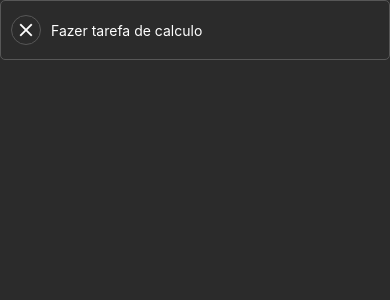
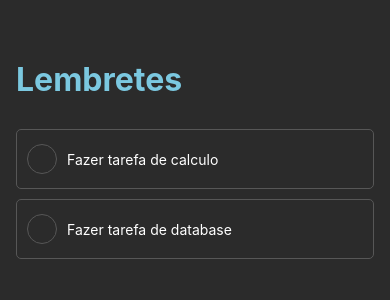
Before and after one commit to CarlosHenr1que/reminder, a React Native app: screen / in a window 390 px wide. Shown: the top 300 px of the page. Built offline with nearby package versions, Linux system fonts and the light colour scheme.

Commit message:
feat: add list to Reminders screen

```diff
--- /dev/null
+++ b/src/models/Reminder.ts
@@ -0,0 +1,4 @@
+export interface Reminder {
+  title: string;
+  done: boolean;
+}
--- /dev/null
+++ b/src/models/index.ts
@@ -0,0 +1,3 @@
+import {Reminder} from './Reminder';
+
+export type {Reminder};
--- a/src/screens/Reminders/index.tsx
+++ b/src/screens/Reminders/index.tsx
@@ -1,12 +1,30 @@
 import React from 'react';
+import {StatusBar, FlatList} from 'react-native';
 
-import {Container} from './styles';
+import {Container, Title} from './styles';
 import {ReminderCard} from '../../components';
+import Separator from '../../components/Separator';
 
 const Reminders: React.FC = () => {
+  const mock = [
+    {title: 'Fazer tarefa de calculo', done: false},
+    {title: 'Fazer tarefa de database', done: false},
+  ];
   return (
     <Container>
-      <ReminderCard title="Fazer tarefa de calculo" onPress={() => {}} done />
+      <StatusBar backgroundColor="#2B2B2B" />
+      <Title>Lembretes</Title>
+      <FlatList
+        data={mock}
+        ItemSeparatorComponent={() => <Separator />}
+        renderItem={({item}) => (
+          <ReminderCard
+            title={item.title}
+            done={item.done}
+            onPress={() => {}}
+          />
+        )}
+      />
     </Container>
   );
 };
--- a/src/screens/Reminders/styles.ts
+++ b/src/screens/Reminders/styles.ts
@@ -3,4 +3,12 @@ import styled from 'styled-components/native';
 export const Container = styled.View`
   flex: 1;
   background-color: #2b2b2b;
+  padding: 60px 16px 0px 16px;
 `;
+
+export const Title = styled.Text`
+  font-size: 32px;
+  font-weight: bold;
+  color: #7bc8e0;
+  margin-bottom: 30px;
+`;
```
